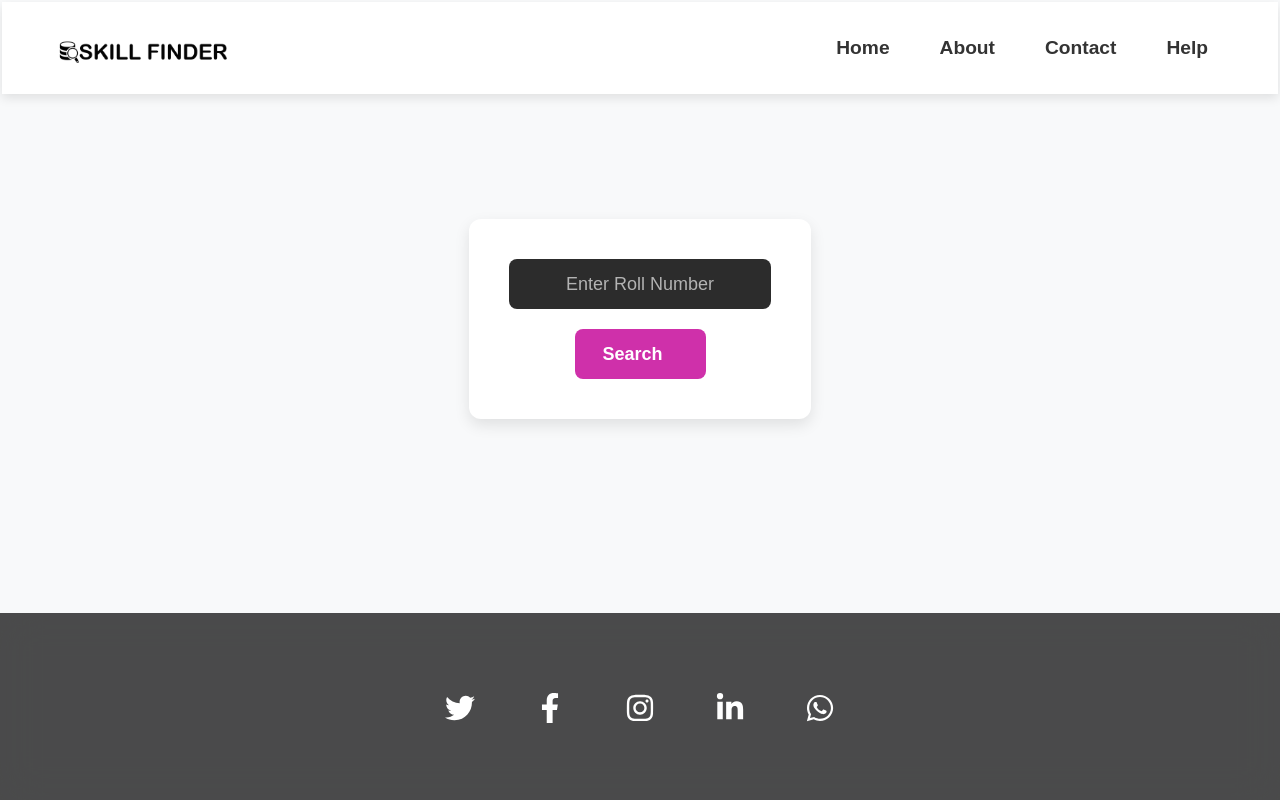
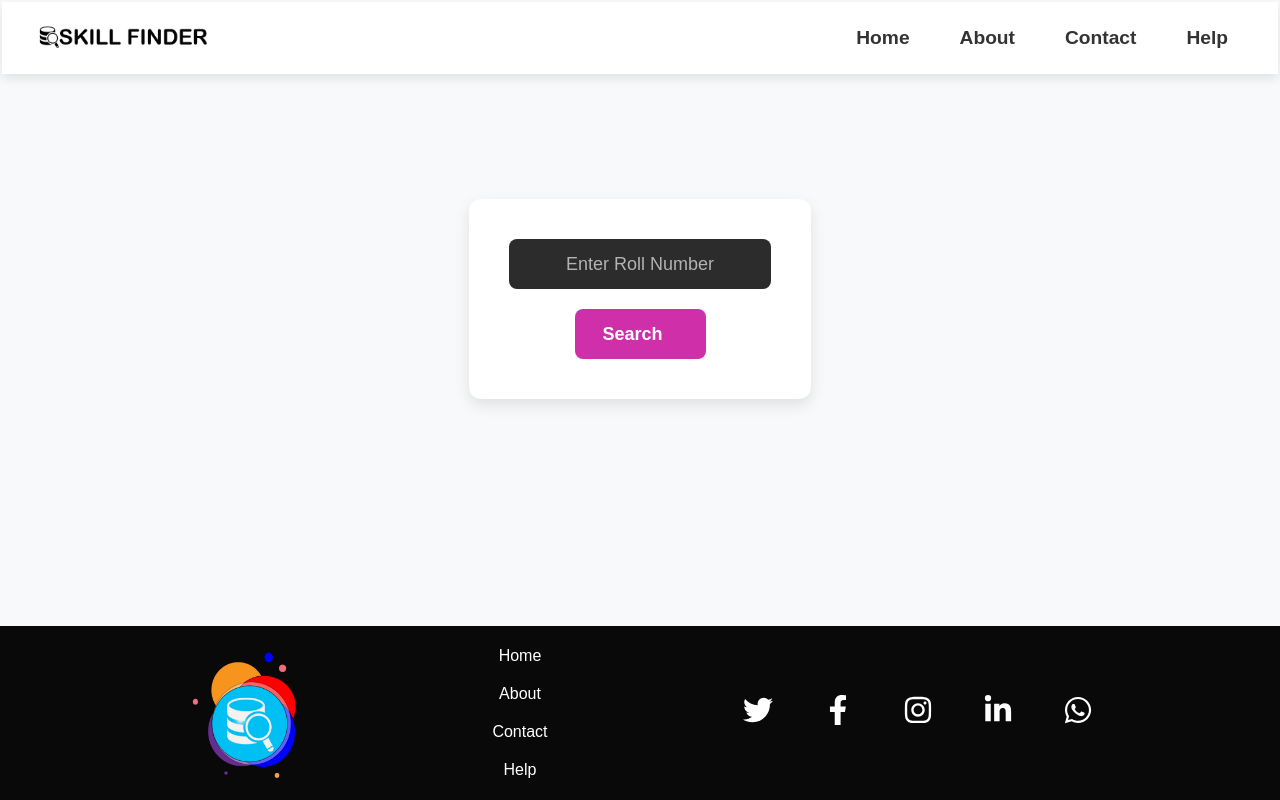
Before and after one commit to NaveenLotti/StudentSkillFinder, a React (Vite) app: page / in a window 1280 px wide. Built offline with nearby package versions, Linux system fonts and the light colour scheme.

Commit message:
footer-1

```diff
--- a/src/components/Contact.css
+++ b/src/components/Contact.css
@@ -1,19 +1,55 @@
 #footer {
-    background: rgba(0, 0, 0, 0.7);
+    display: flex;
+    flex-direction: column;
+    justify-content: space-between;
+    background: rgba(0, 0, 0, 0.964);
     backdrop-filter: blur(20px);
     color: white;
-    padding: 50px 0;
+    padding: 1px;
     position: fixed;
     bottom: 0;
     width: 100%;
     text-align: center;
 }
+.footer-content {
+    display: flex;
+    justify-content: space-evenly;
+    align-items: center;
+    margin: 0px 10px 0px 10px;
+
+}
+#footer .footer-content .logo img{
+
+    height: 150px;
+    width: 150px;
+    padding-left: 5px;
+}
+
+#footer .footer-content .info {
+    display: flex;
+    flex-direction: column;
+    align-items: center;
+    margin-bottom: 0px;
+    margin-top: 0px;
+
+}
+#footer .footer-content .links a{
+    font-size: 1rem;
+    display: flex;
+    flex-direction: column;
+    gap: 0px;
+    color: white;
+
+}#footer .footer-content .links a:hover{
+        color: #cf30aa;
+    }
 
 .social-links {
     display: flex;
-    justify-content: center;
-    gap: 20px;
-    margin-top: 10px;
+
+    right: 0px;
+    gap: 10px;
+    margin-bottom:0px;
 }
 
 .social-links a {
--- a/src/components/Contact.jsx
+++ b/src/components/Contact.jsx
@@ -5,6 +5,17 @@ import { FaTwitter, FaFacebookF, FaInstagram, FaWhatsapp, FaLinkedinIn } from "r
 const Contact = () => {
   return (
     <footer id="footer">
+      <div className="footer-content">
+          <div className="logo">
+             <img src="src/assests/logo.png" alt="logo" />
+          </div>
+        <div className="links">
+          <a href="#">Home</a>
+          <a href="#">About</a>
+          <a href="#">Contact</a>
+          <a href="#">Help</a>
+
+        </div>
       <div className="social-links">
         <a href="#" className="twitter"><FaTwitter /></a>
         <a href="#" className="facebook"><FaFacebookF /></a>
@@ -12,6 +23,8 @@ const Contact = () => {
         <a href="#" className="linkedin"><FaLinkedinIn /></a>
         <a href="#" className="whatsapp"><FaWhatsapp /></a>
       </div>
+      </div>
+
     </footer>
   );
 };
--- a/src/components/StudentSearch.css
+++ b/src/components/StudentSearch.css
@@ -14,14 +14,13 @@ body {
   display: flex;
   justify-content: space-between;
   align-items: center;
-  padding: 15px 50px;
+  padding: 5px 30px;
   background-color: #ffffff;
   box-shadow: 0px 4px 10px rgba(0, 0, 0, 0.1);
 }
 
 .navbar img.logo{
-  margin-top: -90px;
-  margin-bottom: 0px;
+  margin-top: -100px;
   height: 150px;
   width: 180px;
   border-radius: 0%;
```
